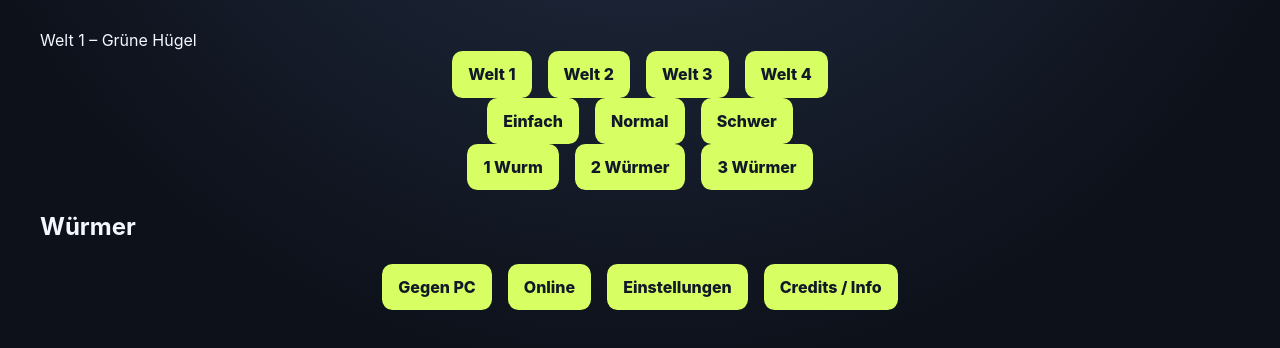
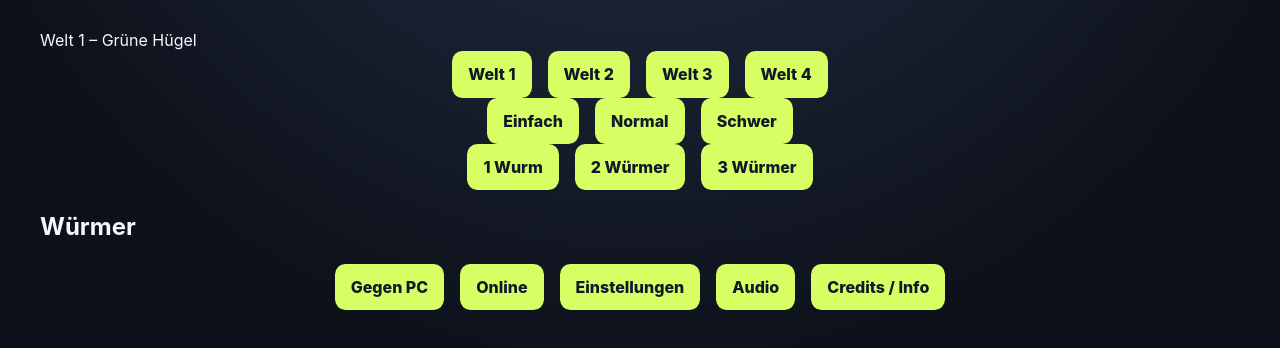
Before and after one commit to SimonP1P/worms, a website: page index.html in a window 1280 px wide. Shown: the part 342-690 px from the top of the page. Drawn offline with Linux system fonts and the light colour scheme.

Commit message:
Phase 18: Add audio setting control

```diff
--- a/index.html
+++ b/index.html
@@ -15,7 +15,7 @@
     <div class="menu-actions" aria-label="Teamgröße"><button data-team-size="1">1 Wurm</button><button data-team-size="2">2 Würmer</button><button data-team-size="3">3 Würmer</button></div>
     <section id="customization" class="customization" aria-label="Wurm-Anpassung"><h2>Würmer</h2><div id="worm-configs"></div></section>
     <div id="menu-actions" class="menu-actions" aria-label="Hauptmenü">
-      <button data-action="start-pc">Gegen PC</button><button data-action="start-online">Online</button><button data-action="settings">Einstellungen</button><button data-action="credits">Credits / Info</button>
+      <button data-action="start-pc">Gegen PC</button><button data-action="start-online">Online</button><button data-action="settings">Einstellungen</button><button id="audio-toggle" type="button">Audio</button><button data-action="credits">Credits / Info</button>
     </div>
   </section>
   <section id="online-screen" class="screen is-hidden">
```
